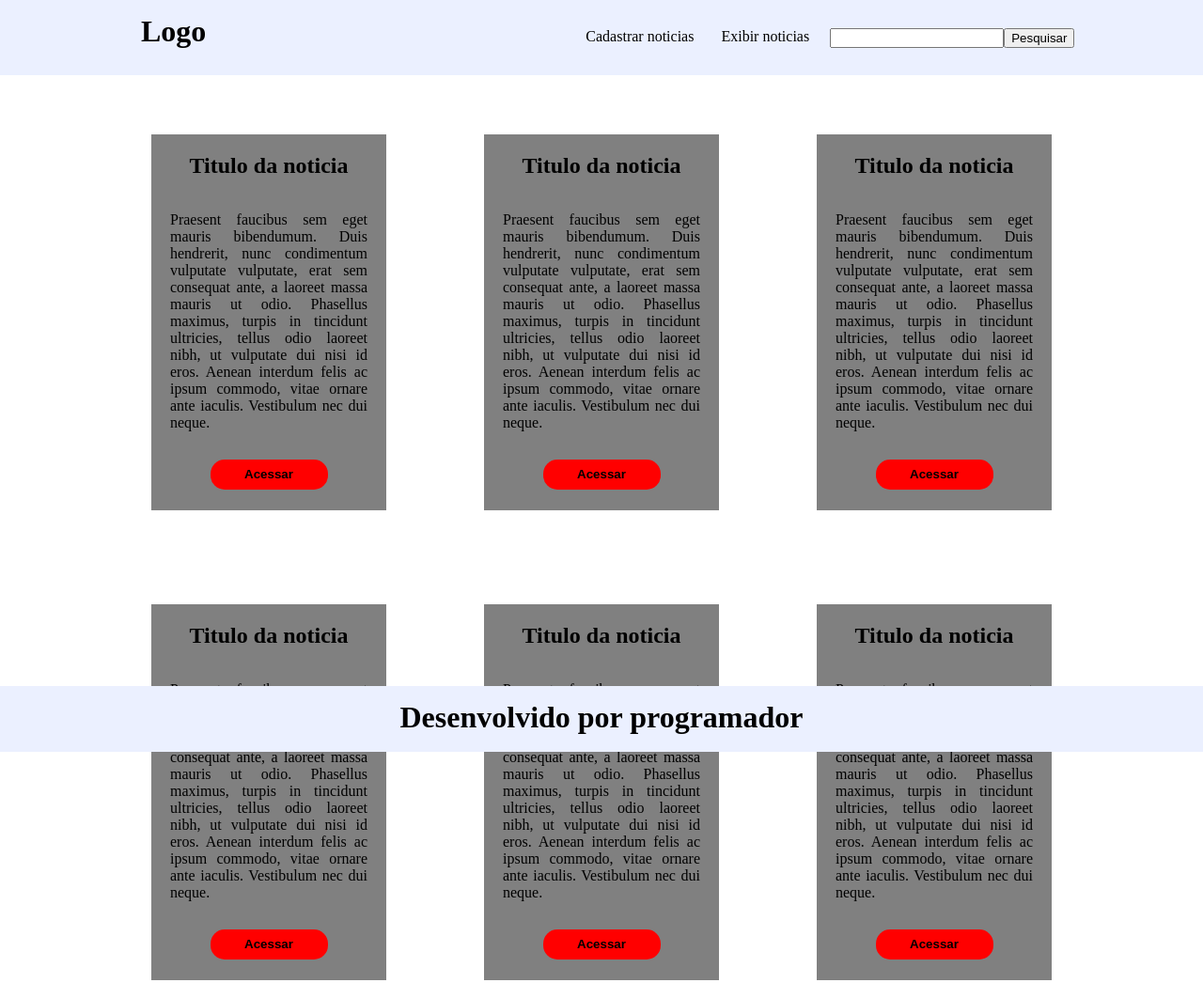
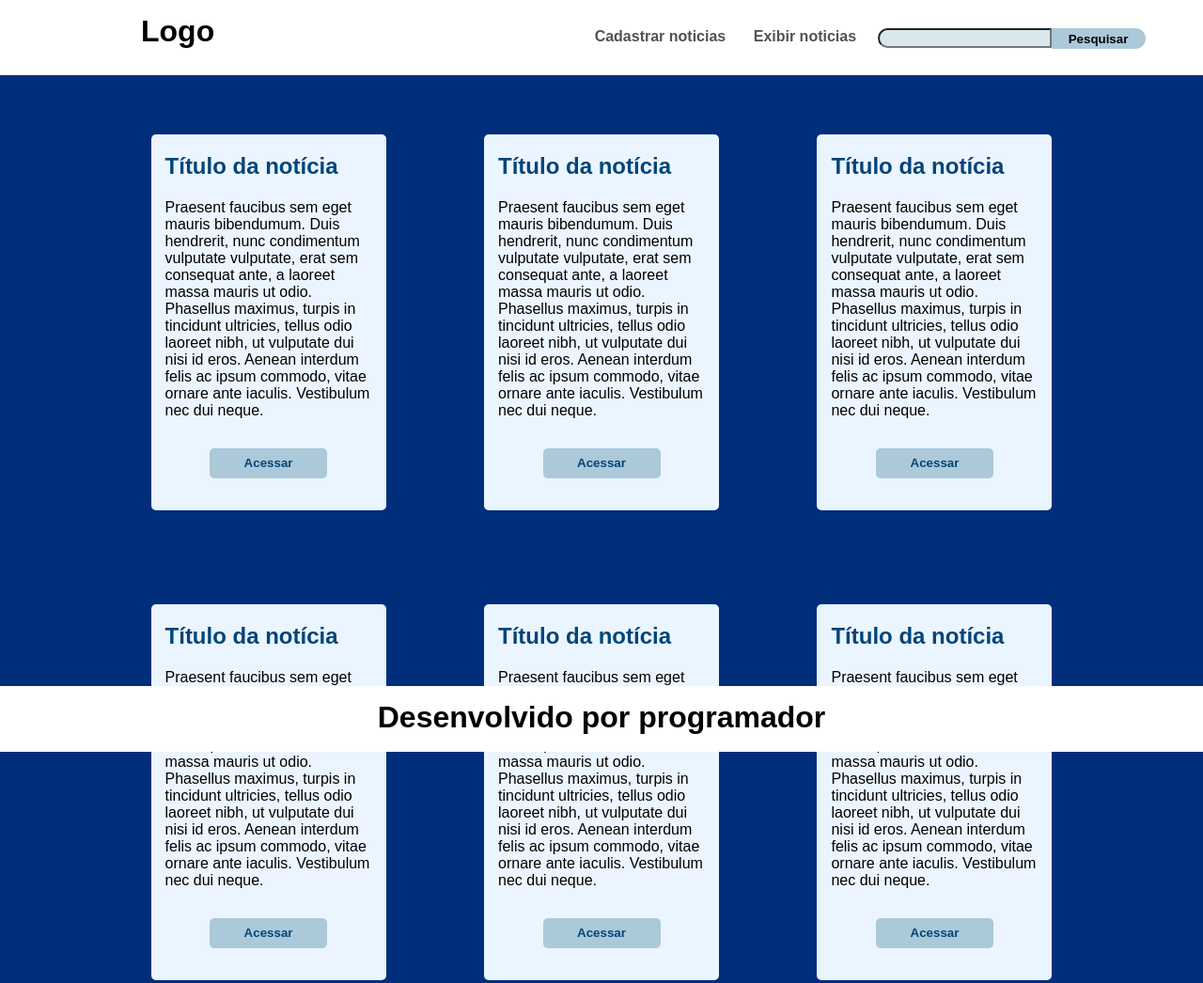
Before and after one commit to ViniciusGavaPereira/Prova-da-DevMedia, a plain HTML site: page Prova/index.html in a window 1280 px wide. Shown: the whole page at 94% size. Drawn offline with Linux system fonts and the light colour scheme.

Commit message:
Add files via upload

```diff
--- a/Prova/index.css
+++ b/Prova/index.css
@@ -1,12 +1,14 @@
 body{
     padding:0px;
     margin: 0px;
+    font-family: Montserrat, sans-serif;
+    color: #525252
 
 }
 
 section{
-    background-color: white;
-    height: 1000px;
+    background-color: #002E7B;
+    height: 100%;
     width: 100%;
     display: inline-block;
     text-align: center;
@@ -20,7 +22,7 @@ section{
 
 .cabeçalho{
 
-    background-color: #EBF0FF;
+    background-color: #fff;
     display: inline-block;
     height: 80px;
     width: 100%;
@@ -31,6 +33,7 @@ section{
 }
 
 .cabeçalho h1{
+    color: black;
     padding:0px;
     margin: 0px;
     display: inline-block;
@@ -51,18 +54,29 @@ section{
 
 }
 
+.cabeçalho li :hover{
+    color: black
+
+}
+
 .cabeçalho input{
     display: inline-block;
     vertical-align: top;
     margin-top: 15px;
     margin-left: 18px;
+    border-radius: 50px 0px 0px 50px;
+    background-color: #D9E7EE;
 }
 
 .cabeçalho button{
+    width: 100px;
+    height: 22px;
     display: inline-block;
     vertical-align: top;
     margin-top: 15px;
-
+    background-color: #ABC9D9;
+    border: none;
+    border-radius: 0px 50px 50px 0px;
 }
 
 .cabeçalho h2{
@@ -72,7 +86,7 @@ section{
 
 
 .noticia{
-    background-color: gray;
+    background-color: #EBF5FF;
     display: inline-block;
     margin-top: 50px;
     margin-bottom: 50px;
@@ -80,30 +94,44 @@ section{
     margin-left: 50px;
     width: 250px;
     height: 400px;
+    border-radius: 5px;
+
 
 }
 
+
+
+.noticia h1{
+    color: #00457A;
+    font-weight: bold;
+    text-align: left;
+    margin-left: 15px;
+    margin-bottom: 5px;
+}
 .noticia p {
     display: inline-block;
-    text-align: justify;
-    margin: 15px 20px;
-
+    text-align: left;
+    color: black;
+    margin-left: 15px;
+    margin-right: 10px
 }
 
 .noticia button{
+    color: #00457A;
     display: inline-block;
     vertical-align: top;
     margin-top: 15px;
     height: 8% ;
     width: 50%;
-    border-radius: 15px;
+    border-radius: 5px;
     border: none;
-    background-color: red;
-
+    background-color: #ABC9D9;
 }
 
+
+
 footer{
-    background-color: #EBF0FF;
+    background-color: #fff;
     height: 70px;
     width: 100%;
     position: fixed;
@@ -115,14 +143,12 @@ footer h1{
     margin:0px;
     padding-top: 15px;
     text-align: center;
+    color: black;
 }
 
 
 
 @media(max-width: 1150px){
-
-
-
 
     .cabeçalho h1{
         display: none;
@@ -142,3 +168,11 @@ footer h1{
     }
 
 }
+
+@media(max-width: 510px){
+
+    footer h1{
+        font-size: 28px
+    }
+
+}
--- a/Prova/index.html
+++ b/Prova/index.html
@@ -9,12 +9,12 @@
 
 <body>
     <div id="cabeçalho" class="cabeçalho">
-        <h1>Logo</h1>
+        <h1><b>Logo</b></h1>
         <h2 >&#8801;</h2>
         <ul>
-            <li>Cadastrar noticias</li>
-            <li>Exibir noticias</li>
-            <input type="text"  name="busca" id="idbusca"><button class="botao"type="sumbmit">Pesquisar</button>
+            <li><b>Cadastrar noticias</b></li>
+            <li><b>Exibir noticias</b></li>
+            <input type="text"  name="busca" id="idbusca"><button class="botao"type="sumbmit"><b>Pesquisar</b></button>
 
 
         </ul>
@@ -26,7 +26,7 @@
     <br>
     <div class="noticia">
 
-        <h1>Titulo da noticia</h1>
+        <h1>Título da notícia</h1>
         <p>Praesent faucibus sem eget mauris bibendumum. Duis hendrerit, nunc condimentum vulputate vulputate, erat sem consequat ante, a laoreet massa mauris ut odio. Phasellus maximus, turpis in tincidunt ultricies, tellus odio laoreet nibh, ut vulputate dui nisi id eros. Aenean interdum felis ac ipsum commodo, vitae ornare ante iaculis. Vestibulum nec dui neque. </p>
         <button><b>Acessar</b></button>
 
@@ -34,14 +34,7 @@
 
     <div class="noticia">
 
-        <h1>Titulo da noticia</h1>
-        <p>Praesent faucibus sem eget mauris bibendumum. Duis hendrerit, nunc condimentum vulputate vulputate, erat sem consequat ante, a laoreet massa mauris ut odio. Phasellus maximus, turpis in tincidunt ultricies, tellus odio laoreet nibh, ut vulputate dui nisi id eros. Aenean interdum felis ac ipsum commodo, vitae ornare ante iaculis. Vestibulum nec dui neque. </p>
-        <button><b>Acessar</b></button>
-
-    </div>
-  <div class="noticia">
-
-        <h1>Titulo da noticia</h1>
+        <h1>Título da notícia</h1>
         <p>Praesent faucibus sem eget mauris bibendumum. Duis hendrerit, nunc condimentum vulputate vulputate, erat sem consequat ante, a laoreet massa mauris ut odio. Phasellus maximus, turpis in tincidunt ultricies, tellus odio laoreet nibh, ut vulputate dui nisi id eros. Aenean interdum felis ac ipsum commodo, vitae ornare ante iaculis. Vestibulum nec dui neque. </p>
         <button><b>Acessar</b></button>
 
@@ -49,7 +42,7 @@
 
     <div class="noticia">
 
-        <h1>Titulo da noticia</h1>
+        <h1>Título da notícia</h1>
         <p>Praesent faucibus sem eget mauris bibendumum. Duis hendrerit, nunc condimentum vulputate vulputate, erat sem consequat ante, a laoreet massa mauris ut odio. Phasellus maximus, turpis in tincidunt ultricies, tellus odio laoreet nibh, ut vulputate dui nisi id eros. Aenean interdum felis ac ipsum commodo, vitae ornare ante iaculis. Vestibulum nec dui neque. </p>
         <button><b>Acessar</b></button>
 
@@ -57,7 +50,7 @@
 
     <div class="noticia">
 
-        <h1>Titulo da noticia</h1>
+        <h1>Título da notícia</h1>
         <p>Praesent faucibus sem eget mauris bibendumum. Duis hendrerit, nunc condimentum vulputate vulputate, erat sem consequat ante, a laoreet massa mauris ut odio. Phasellus maximus, turpis in tincidunt ultricies, tellus odio laoreet nibh, ut vulputate dui nisi id eros. Aenean interdum felis ac ipsum commodo, vitae ornare ante iaculis. Vestibulum nec dui neque. </p>
         <button><b>Acessar</b></button>
 
@@ -65,12 +58,19 @@
 
     <div class="noticia">
 
-        <h1>Titulo da noticia</h1>
+        <h1>Título da notícia</h1>
         <p>Praesent faucibus sem eget mauris bibendumum. Duis hendrerit, nunc condimentum vulputate vulputate, erat sem consequat ante, a laoreet massa mauris ut odio. Phasellus maximus, turpis in tincidunt ultricies, tellus odio laoreet nibh, ut vulputate dui nisi id eros. Aenean interdum felis ac ipsum commodo, vitae ornare ante iaculis. Vestibulum nec dui neque. </p>
         <button><b>Acessar</b></button>
 
     </div>
 
+    <div class="noticia">
+
+        <h1>Título da notícia</h1>
+        <p>Praesent faucibus sem eget mauris bibendumum. Duis hendrerit, nunc condimentum vulputate vulputate, erat sem consequat ante, a laoreet massa mauris ut odio. Phasellus maximus, turpis in tincidunt ultricies, tellus odio laoreet nibh, ut vulputate dui nisi id eros. Aenean interdum felis ac ipsum commodo, vitae ornare ante iaculis. Vestibulum nec dui neque. </p>
+        <button><b>Acessar</b></button>
+
+    </div>
 
     </section>
 
```
